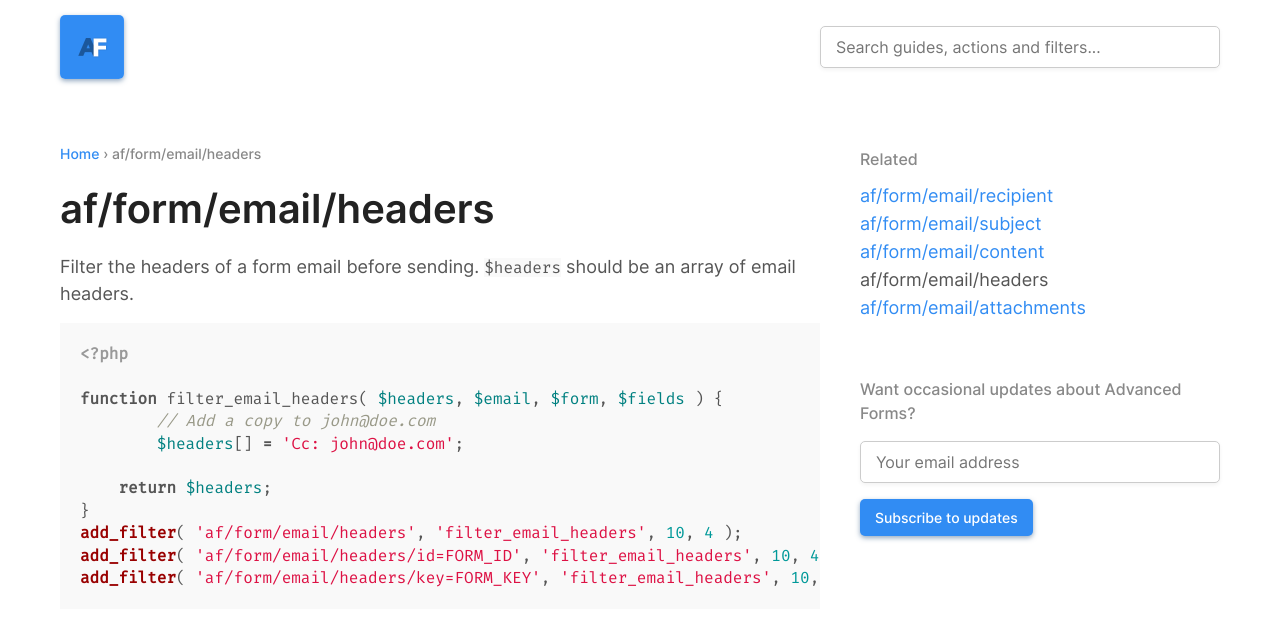
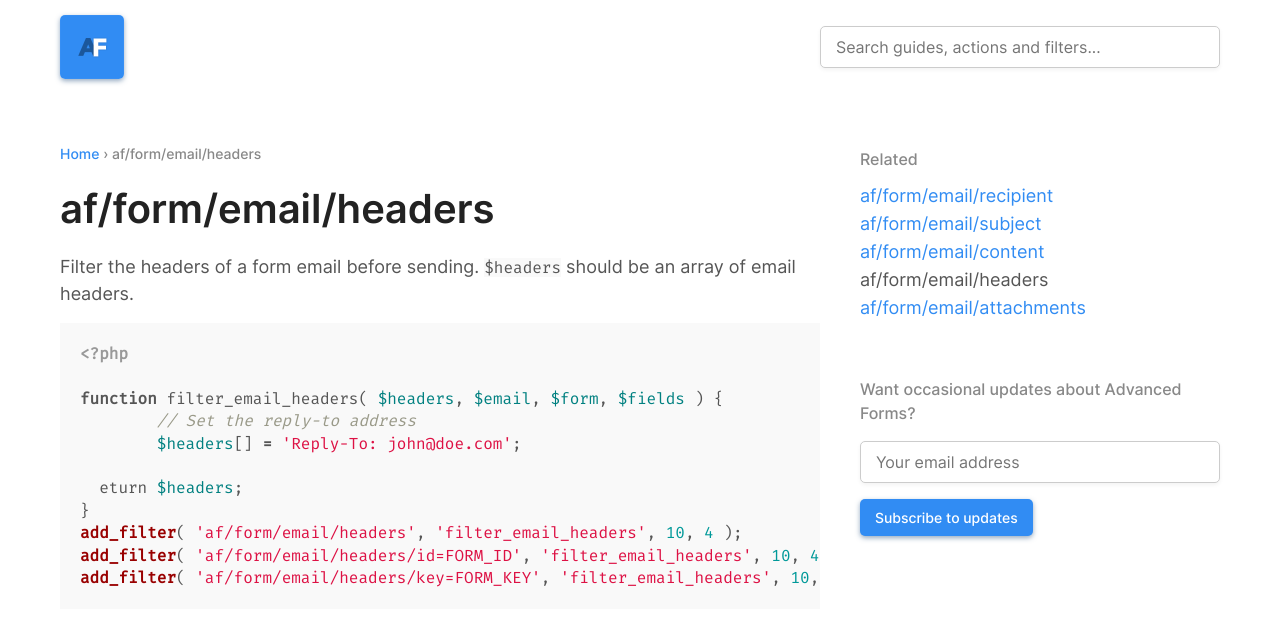
Before and after one commit to advancedforms/advancedforms.github.io, a Jekyll site: the page built from _filters/af-form-email-headers.markdown, in a window 1280 px wide. Shown: the top 626 px of the page. Built offline with Jekyll 4.4.1, drawn with Linux system fonts in a browser that asks for light colours; comment, search, counter and statistics services are not loaded.

Commit message:
Update email headers example with reply-to

```diff
--- a/_filters/af-form-email-headers.markdown
+++ b/_filters/af-form-email-headers.markdown
@@ -11,10 +11,10 @@ Filter the headers of a form email before sending. `$headers` should be an array
 <?php
 
 function filter_email_headers( $headers, $email, $form, $fields ) {
-	// Add a copy to john@doe.com
-	$headers[] = 'Cc: john@doe.com';
+	// Set the reply-to address
+	$headers[] = 'Reply-To: john@doe.com';
 
-    return $headers;
+  eturn $headers;
 }
 add_filter( 'af/form/email/headers', 'filter_email_headers', 10, 4 );
 add_filter( 'af/form/email/headers/id=FORM_ID', 'filter_email_headers', 10, 4 );
```
